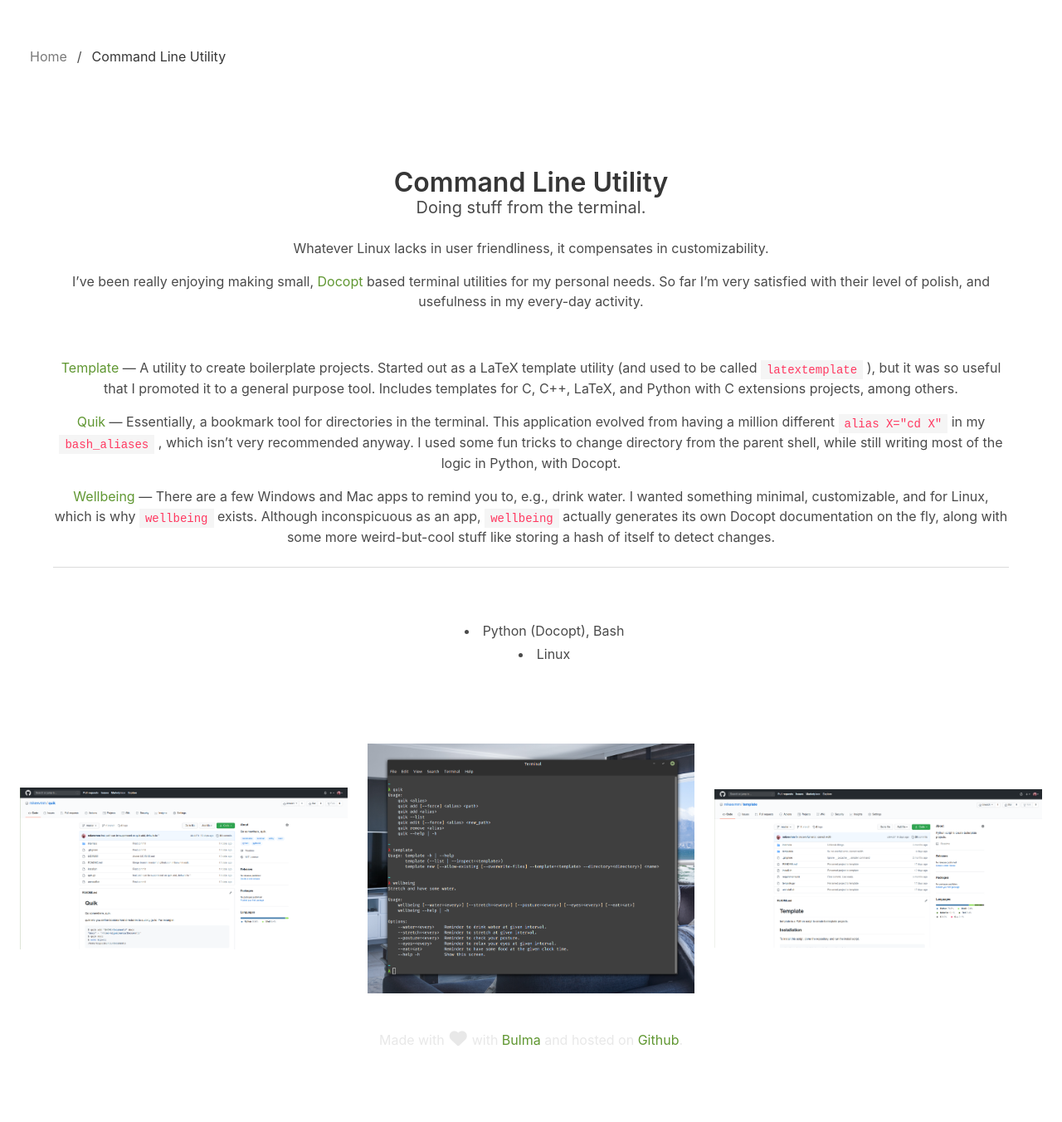
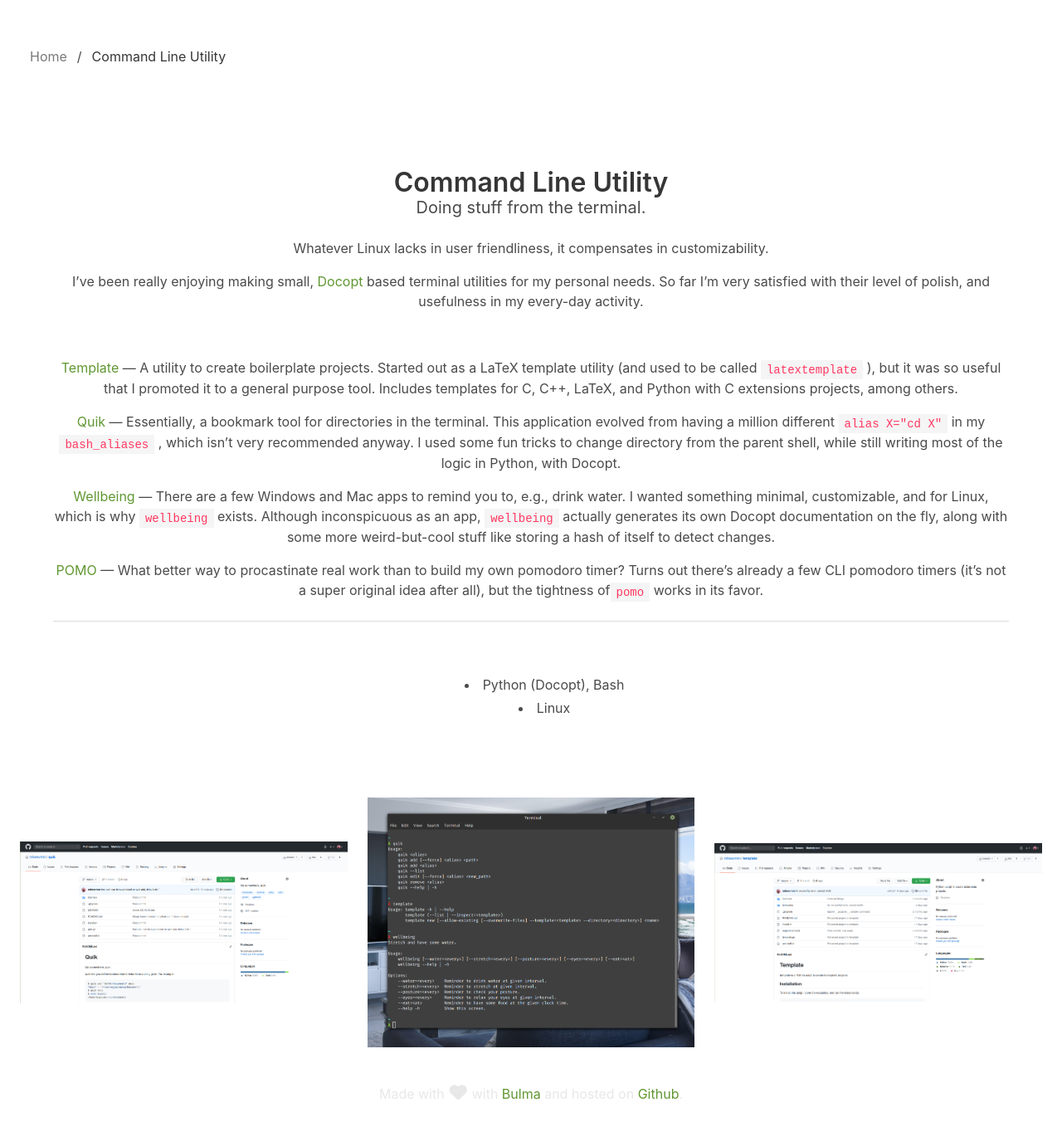
Before and after one commit to mikeevmm/mikeevmm.github.io, a Jekyll site: the page built from _games/11_CmdUtility.md, in a window 1280 px wide. Shown: the whole page at 83% size. Built offline with Jekyll 4.4.1, drawn with Linux system fonts in a browser that asks for light colours; nearby versions of some CDN libraries; before the commit the page ends 1287 px from its top, so only the background shows below that.

Commit message:
feat: added POMO

```diff
--- a/_games/11_CmdUtility.md
+++ b/_games/11_CmdUtility.md
@@ -35,6 +35,8 @@
 documentation on the fly, along with some more weird-but-cool stuff like storing a hash of itself to detect
 changes.
 
+[POMO](https://github.com/mikeevmm/pomo) --- What better way to procastinate real work than to build my own pomodoro timer? Turns out there's already a few CLI pomodoro timers (it's not a super original idea after all), but the tightness of`pomo` works in its favor.
+
 ---
 
 <br>
```
